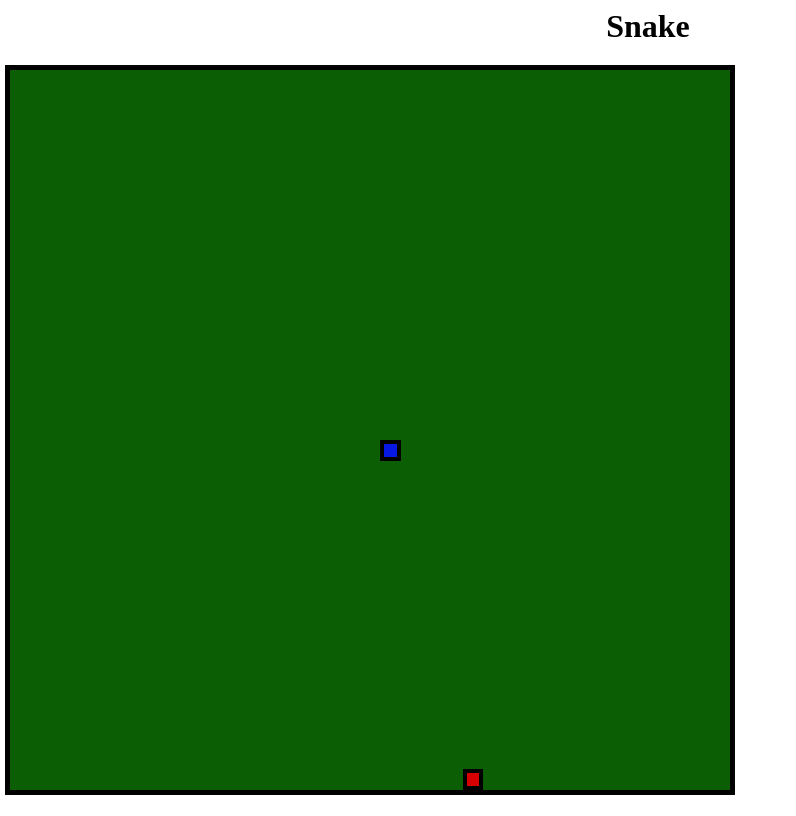
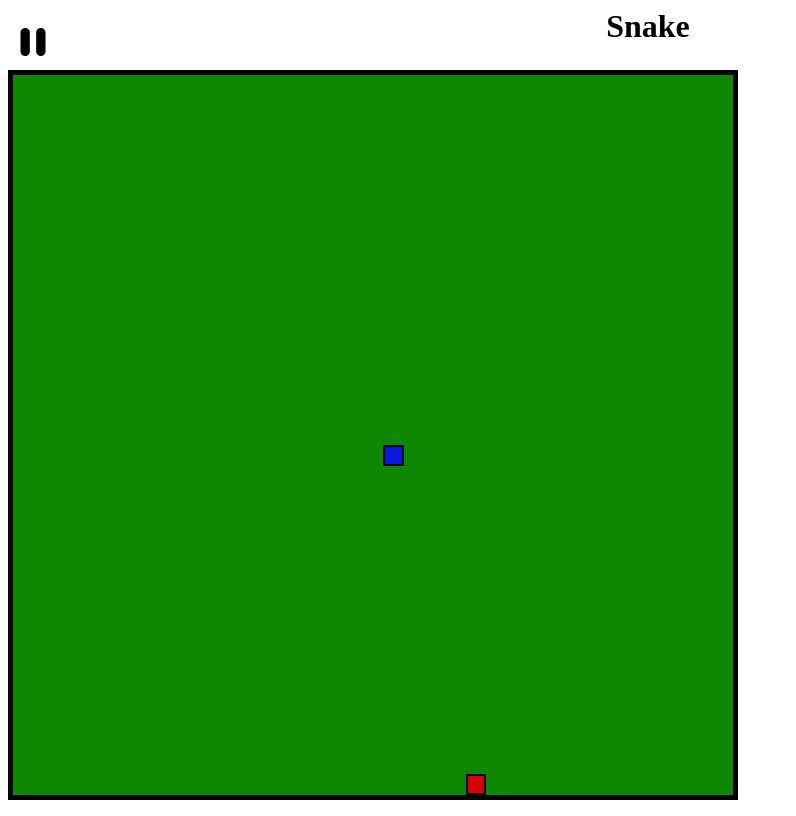
Before and after one commit to northton/snake2.0, a plain HTML site: page index.html in a window 1280 px wide. Shown: the whole page, without its empty margins (0-796 px from the left). Drawn offline with nearby package versions, Linux system fonts and the light colour scheme.

Commit message:
some fix

```diff
--- a/index.html
+++ b/index.html
@@ -2,6 +2,7 @@
 <html lang="en">
 <head>
     <title>Snake2.0</title>
+    <link rel="stylesheet" href="https://cdn.jsdelivr.net/npm/bootstrap-icons@1.5.0/font/bootstrap-icons.css">
 </head>
 <style>
 
@@ -18,16 +19,11 @@
 
     #game-board {
         position: absolute;
-        left: 0;
         bottom: 0;
         height: 90vmin;
         width: 90vmin;
         border: 5px solid #000;
-        margin: 5px;
-        /* background-image: url(img/background.jpg);
-        background-repeat: no-repeat;
-        background-size: 100%; */
-        background-color: #0c5e05;
+        background-color: #0e8703;
         display: grid;
         grid-template-rows: repeat(35, 1fr);
         grid-template-columns: repeat(35, 1fr);
@@ -35,17 +31,24 @@
 
     .snake {
         background-color: #0618e2;
-        border: .5vmin solid #000;
+        border: .3vmin solid #000;
     }
 
     .food {
         background-color: #d70000;
-        border: .5vmin solid #000;
+        border: .3vmin solid #000;
+    }
+
+    .bi {
+        position: absolute;
+        font-size: 50px;
+        top: 15px;
     }
 </style>
 <script src="game.js" defer type="module"></script>
 <body>
 
+    <i class="bi bi-pause-fill"></i>
     <h1>Snake</h1>
     <div id="game-board"></div>
 
```
Also changed, not shown: img/background.jpg, img/background1.png (added).
